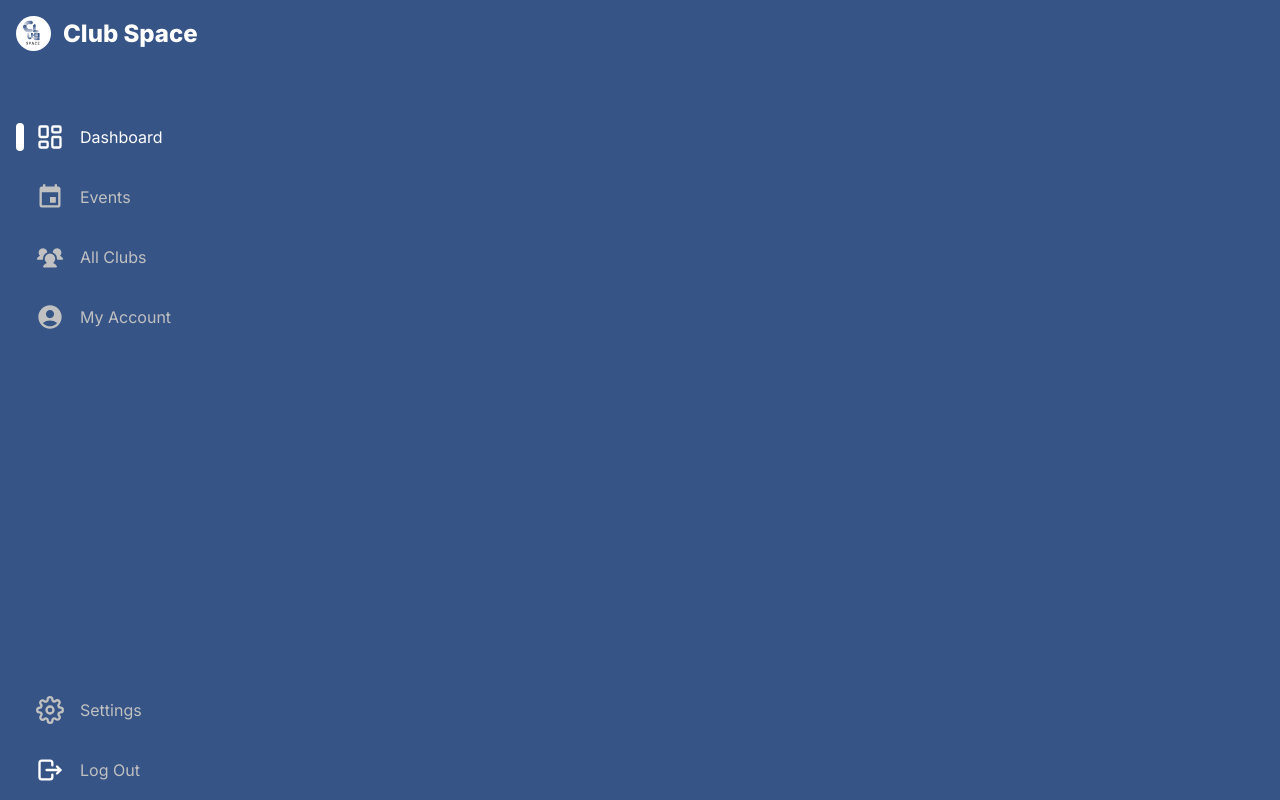
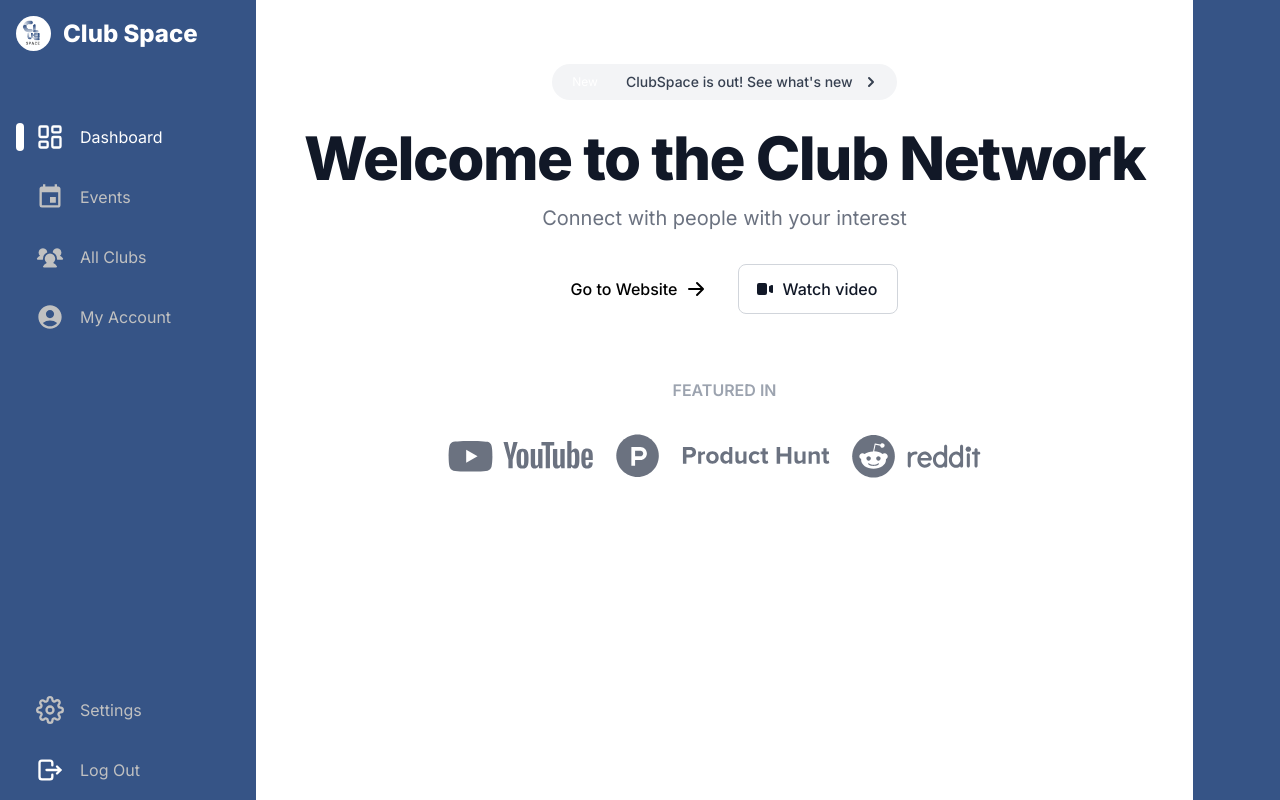
Before and after one commit to PanchananNath/clubspace, a Next.js app: page / in a window 1280 px wide. Shown: the top 800 px of the page. Built offline with nearby package versions, Linux system fonts and the light colour scheme; no server answers.

Commit message:
some other changes

```diff
--- a/package.json
+++ b/package.json
@@ -13,9 +13,9 @@
     "@vercel/postgres": "^0.7.2",
     "firebase": "^10.10.0",
     "firebase-admin": "^12.0.0",
+    "framer-motion": "^11.1.7",
     "next": "14.1.0",
     "next-auth": "^4.24.7",
-    "pg": "^8.11.5",
     "pg": "^8.11.5",
     "react": "^18",
     "react-dom": "^18",
--- a/src/app/layout.tsx
+++ b/src/app/layout.tsx
@@ -1,15 +1,15 @@
 import type { Metadata } from "next";
 import { Inter } from "next/font/google";
 import "./globals.css";
-import SideBar from "@/components/common/SideBar";
 import { UidProvider } from "@/contexts/id";
 import { EmailAndNameProvider } from "@/contexts/emailAndName";
+import SideBar from "@/components/common/SideBar";
 
 const inter = Inter({ subsets: ["latin"] });
 
 export const metadata: Metadata = {
-  title: "Club Space",
-  description: "Generated by create next app",
+  title: "ClubSpace",
+  description: "| Club Networking Platform",
 };
 
 export default function RootLayout({
@@ -17,17 +17,19 @@
 }: Readonly<{
   children: React.ReactNode;
 }>) {
+
   return (
     <html lang="en">
       <body className={inter.className}>
         <UidProvider>
           <EmailAndNameProvider>
-            <main>
-              <SideBar />
-              {children}
-            </main>
+          <SideBar/>
+          <main>
+
+            {children}</main>
           </EmailAndNameProvider>
         </UidProvider>
+
       </body>
     </html>
   );
--- a/src/app/page.tsx
+++ b/src/app/page.tsx
@@ -4,7 +4,7 @@
 
 export default function Home() {
   return (
-    <main className="flex min-h-screen flex-col items-center justify-between bg-white">
+    <main className="flex min-h-screen flex-col items-center justify-between bg-white w-full">
      <section className="bg-white ">
     <div className="py-8 px-4 mx-auto max-w-screen-xl text-center lg:py-16 lg:px-12">
         <a href="#" className="inline-flex justify-between items-center py-1 px-1 pr-4 mb-7 text-sm text-gray-700 bg-gray-100 rounded-full   hover:bg-gray-200 " role="alert">
```
Also changed, not shown: 1 other file (tests, documents, lock files or other folders).
